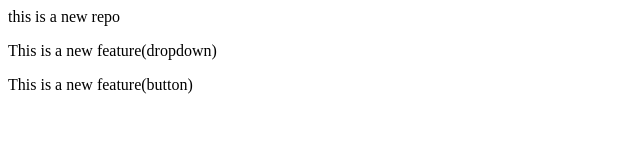
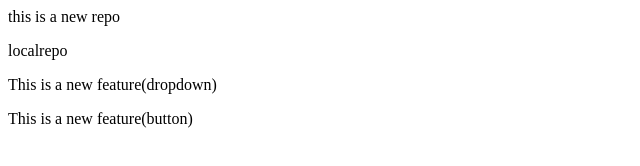
Before and after one commit to adhya47/localrepo, a plain HTML site: page index.html in a window 1280 px wide. Shown: the whole page, without its empty margins (0-640 px from the left). Drawn offline with Linux system fonts and the light colour scheme.

Commit message:
localrepocommit

```diff
--- a/index.html
+++ b/index.html
@@ -1,3 +1,4 @@
 <p>this is a new repo</p>
+<p>localrepo</p>
 <p>This is a new feature(dropdown)</p>
 <p>This is a new feature(button)</p>
```
